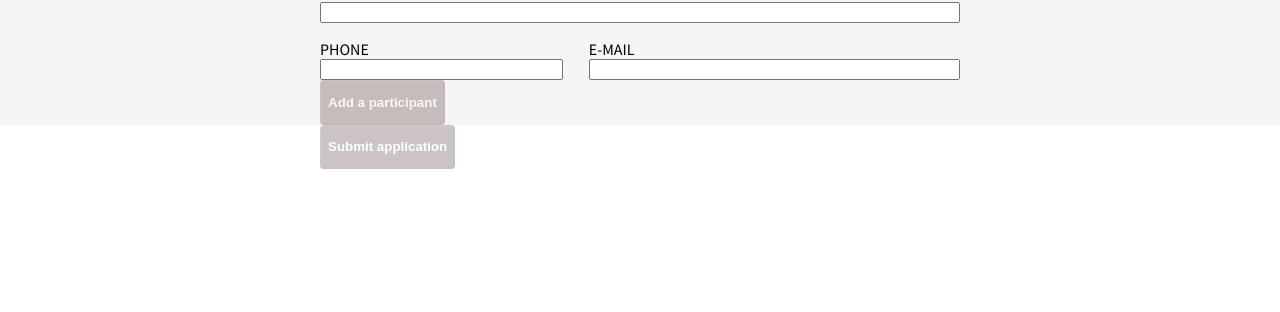
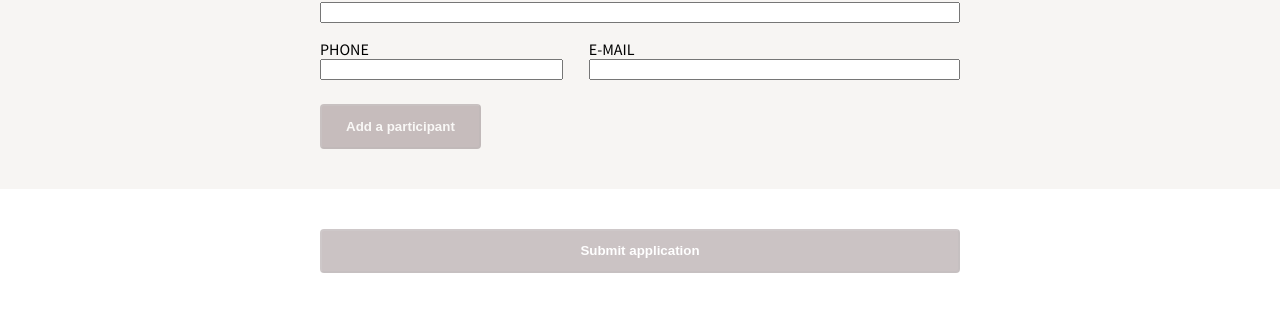
Before and after one commit to edvinpontuslarsson/hbg-works-kodtest, a React (Create React App) app in the folder web/: page / in a window 1280 px wide. Shown: the part 488-800 px from the top of the page. Built offline with nearby package versions, Linux system fonts and the light colour scheme; no server answers.

Commit message:
more btn styling

```diff
--- a/web/src/App.css
+++ b/web/src/App.css
@@ -67,6 +67,11 @@ main {
   padding-top: 20px;
 }
 
+.participants-section > button {
+  margin-top: 1.5rem;
+  margin-bottom: 40px;
+}
+
 .participants-section::before {
   content: '';
   background-color: var(--grey);
@@ -93,3 +98,14 @@ main {
   right: 0;
   color: red;
 }
+
+.add-participant-button {
+  padding-left: 1.5rem;
+  padding-right: 1.5rem;
+}
+
+.submit-button {
+  margin-top: 40px;
+  margin-bottom: 100px;
+  width: 100%;
+}
--- a/web/src/App.js
+++ b/web/src/App.js
@@ -11,6 +11,8 @@ const companySection = 'company-section';
 const participantsSection = 'participants-section';
 const participantHeading = 'participant-heading';
 const errorMessage = 'error-message';
+const submitButton = 'submit-button';
+const addParticipantButton = 'add-participant-button';
 
 function App() {
   const [courses, setCourses] = useState([]);
@@ -287,6 +289,7 @@ function App() {
           </div>
         ))}
         <button
+          className={addParticipantButton}
           disabled={participants.some(
             (item) => item.name === ''
           )}
@@ -296,6 +299,7 @@ function App() {
         </button>
       </section>
       <button
+        className={submitButton}
         onClick={() => {
           axios.post('/api', {
             courseApplication: {
```
